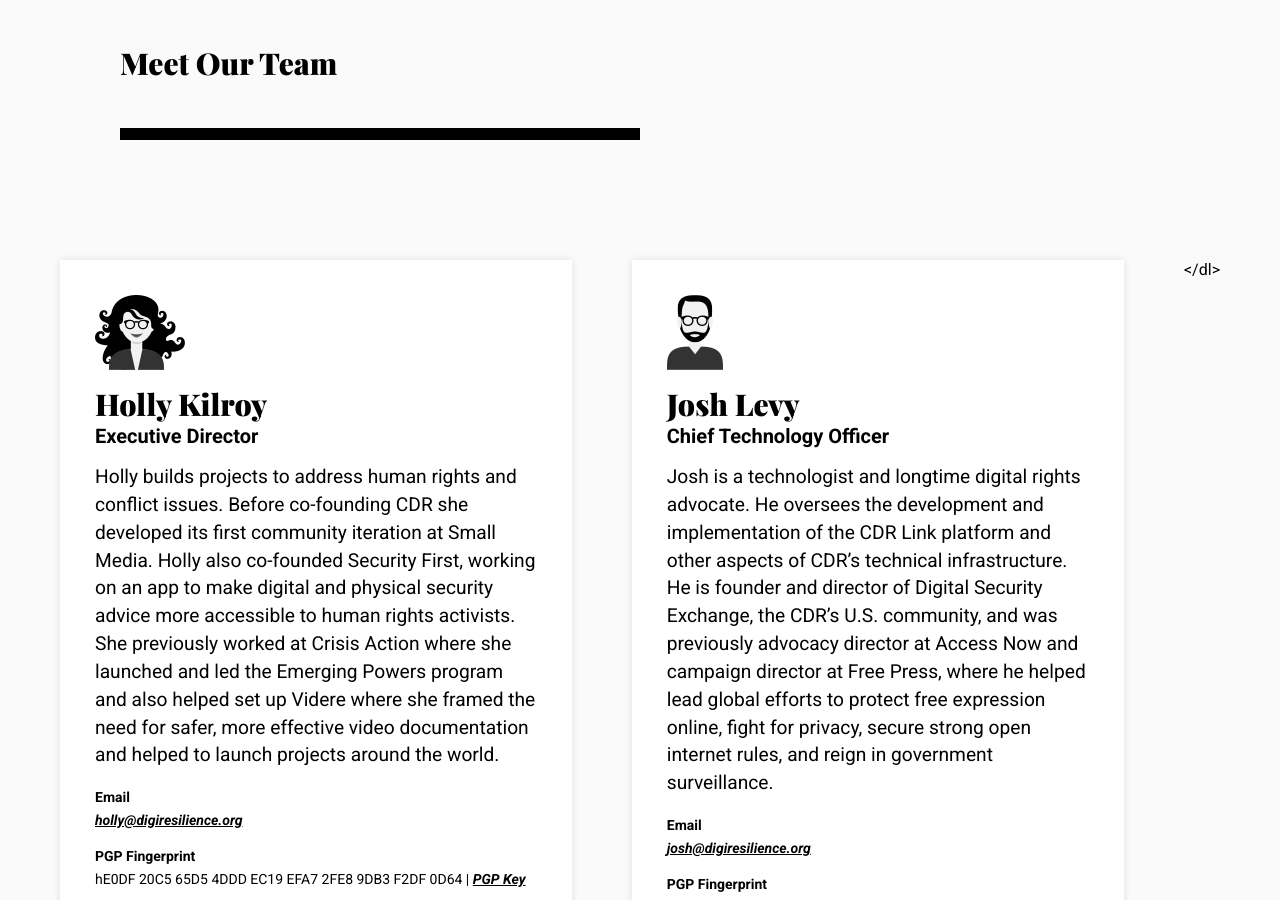
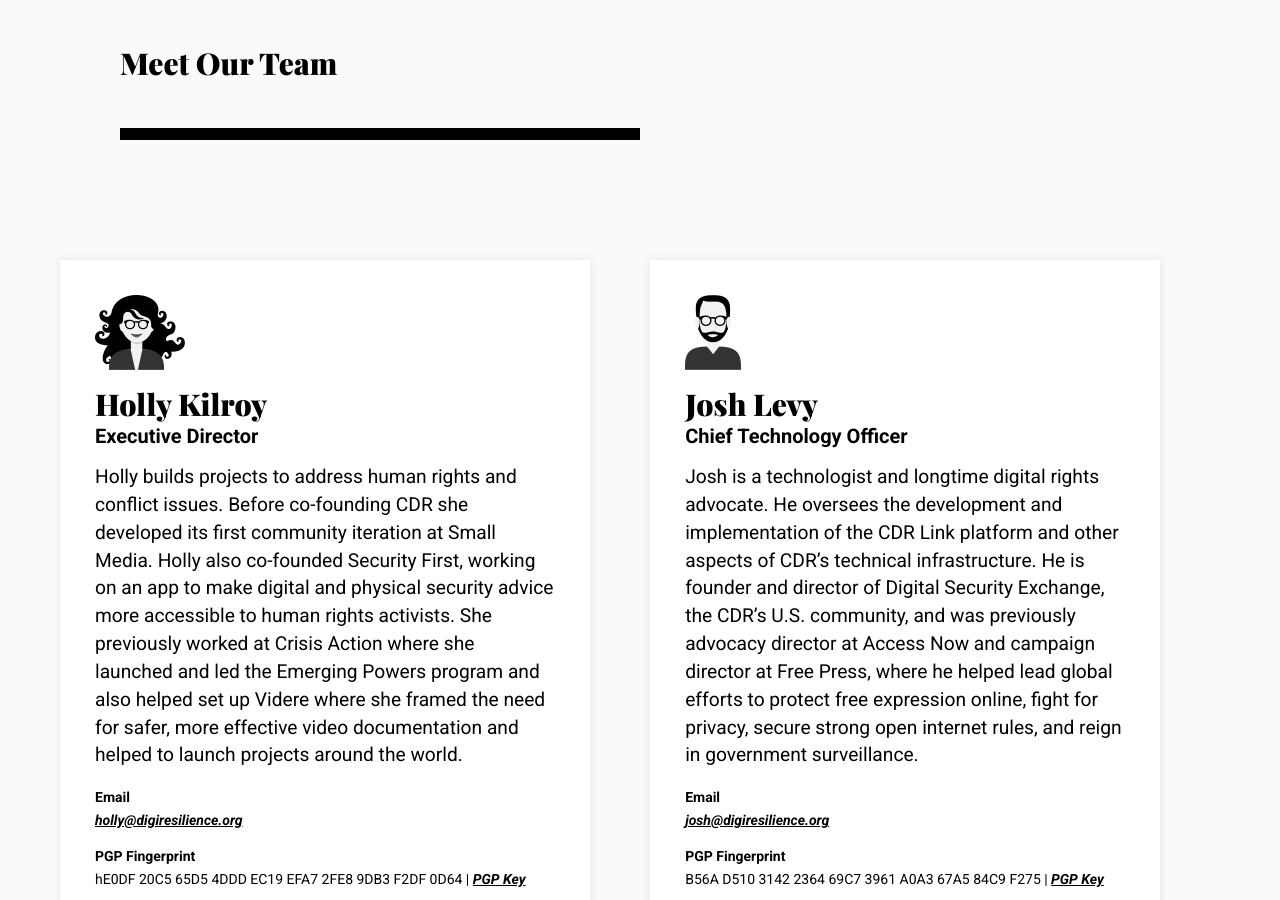
Before and after one commit to redaranj/landing, a Jekyll site: the page built from index.md, in a window 1280 px wide and 900 px high, scrolled down 1501 px. Built offline with Jekyll 4.4.1, drawn with Linux system fonts in a browser that asks for light colours.

Commit message:
staff updates

```diff
--- a/index.md
+++ b/index.md
@@ -117,8 +117,8 @@
 							<dd><a href="mailto:jane@digiresilience.org">jane@digiresilience.org</a></dd>
 
 							<dt>PGP Fingerprint</dt>
-							<dd>B56A D510 3142 2364 69C7 3961 A0A3 67A5 84C9 F275 | <a href="assets/pgp-keys/jane.txt" target="_blank">PGP Key</a></dd> -->
-						</dl>
+							<dd>B56A D510 3142 2364 69C7 3961 A0A3 67A5 84C9 F275 | <a href="assets/pgp-keys/jane.txt" target="_blank">PGP Key</a></dd>
+						</dl> -->
 					</div><!-- .profile -->
 
 
```
